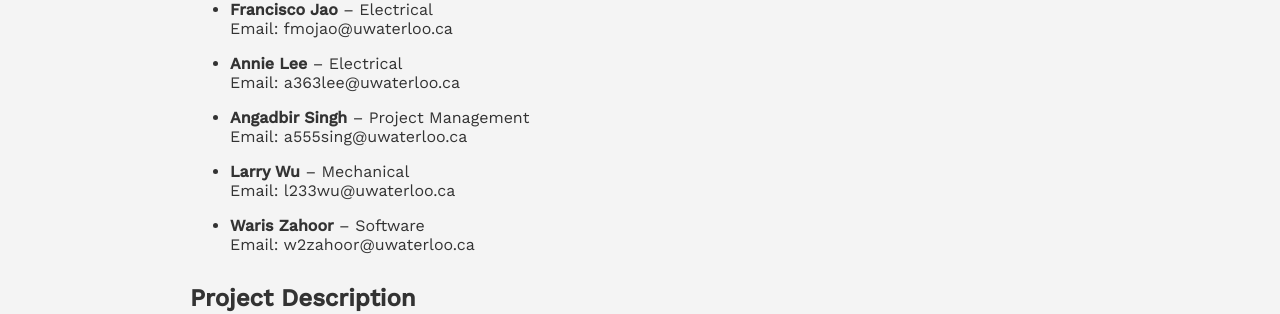
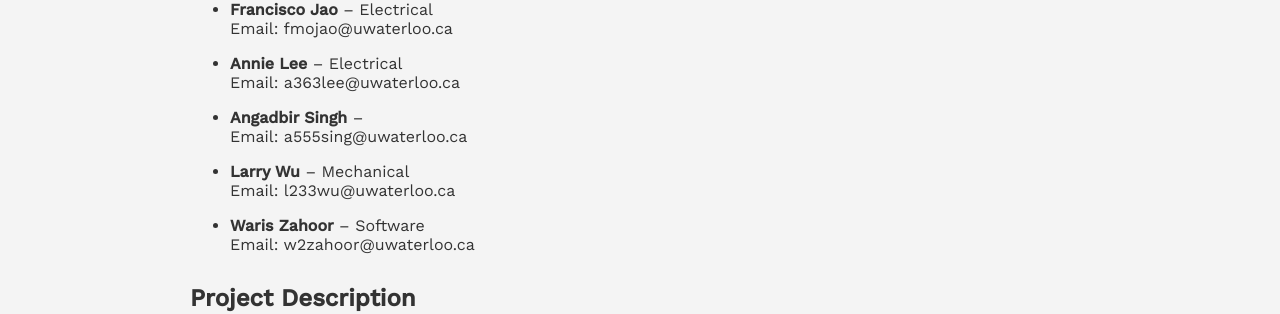
Before and after one commit to warisz/mte-capstone, a Jekyll site: the page built from index.md, in a window 1280 px wide. Shown: the part 161-475 px from the top of the page. Built offline with Jekyll 4.4.1, drawn with Linux system fonts in a browser that asks for light colours.

Commit message:
Update index.md

```diff
--- a/index.md
+++ b/index.md
@@ -11,7 +11,7 @@
 - **Annie Lee** – Electrical
   Email: a363lee@uwaterloo.ca
 
-- **Angadbir Singh** – Project Management
+- **Angadbir Singh** –
   Email: a555sing@uwaterloo.ca
 
 - **Larry Wu** – Mechanical
```
